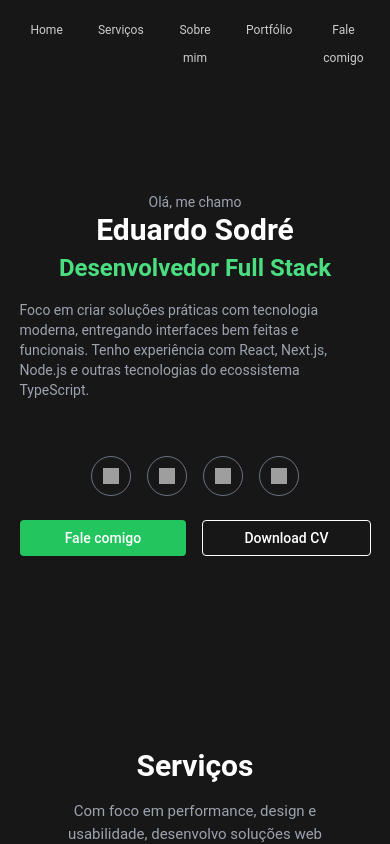
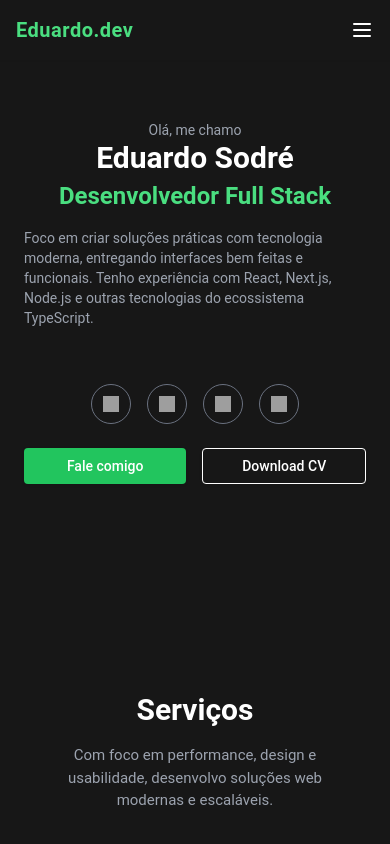
Before and after one commit to EduardooSodre/dev.eduardo, a Next.js app: page / in a window 390 px wide. Shown: the top 844 px of the page. Built offline with nearby package versions, Linux system fonts and the light colour scheme; grey boxes are pictures that could not be loaded.

Commit message:
feat: enhance AboutMe and HomePage components, improve Navbar functionality, and update ContactForm with better error handling

```diff
--- a/app/components/About-me.tsx
+++ b/app/components/About-me.tsx
@@ -1,40 +1,42 @@
-import Image from "next/image";
-import { ButtonHireMe } from "./ui/button";
+// components/AboutMe.tsx
+import Image from 'next/image';
+import { ButtonHireMe } from './ui/button';
 
 export default function AboutMe() {
     return (
         <section
             id="sobre"
-            className="py-20 text-white px-6 sm:px-12 md:px-20 lg:px-32 xl:px-40"
+            className="bg-neutral-900 text-white px-6 sm:px-10 md:px-20 lg:px-32 xl:px-40 py-24"
         >
             <div className="max-w-7xl mx-auto flex flex-col md:flex-row items-center justify-between gap-12">
                 {/* Imagem - escondida no mobile */}
                 <div
                     data-aos="zoom-out-up"
-                    className="hidden md:block w-full md:w-1/2">
+                    className="hidden md:block w-full md:w-1/2"
+                >
                     <Image
                         width={500}
                         height={500}
                         src="/perfil2.png"
-                        alt="Foto de Eduardo Sodré"
+                        alt="Eduardo Sodré desenvolvedor front-end"
                         className="rounded-xl object-cover shadow-lg"
-                        loading="lazy" />
+                        loading="lazy"
+                    />
                 </div>
 
                 {/* Texto */}
-                <div
-                    data-aos="zoom-out-left"
-                    className="w-full md:w-1/2">
-                    <h2 className="text-3xl font-bold mb-4 text-center md:text-left">Sobre mim</h2>
-                    <p className="text-gray-300 leading-relaxed text-sm sm:text-base  mb-6 ">
+                <div data-aos="zoom-out-left" className="w-full md:w-1/2">
+                    <h2 className="text-3xl font-bold mb-4 text-center md:text-left">
+                        Sobre mim
+                    </h2>
+                    <p className="text-gray-300 text-base leading-relaxed mb-6">
                         Sou desenvolvedor front-end com foco em criar experiências digitais simples, funcionais e com propósito. Tenho formação pela Alura e Rocketseat, onde desenvolvi habilidades com Next.js, React, Node.js e outras tecnologias modernas.
-                        <br />
+                        <br /><br />
                         Gosto de transformar ideias em projetos reais, com atenção ao detalhe, boa estrutura de código e foco total em quem vai usar. Acredito que tecnologia deve ser clara, acessível e construída em equipe.
                     </p>
-
                     <ButtonHireMe />
                 </div>
             </div>
-        </section >
+        </section>
     );
 }
--- a/app/components/HomePage.tsx
+++ b/app/components/HomePage.tsx
@@ -6,7 +6,7 @@ import { ButtonHome } from './ui/button';
 
 export default function HomePage() {
     return (
-        <section className="home flex flex-col-reverse md:flex-row items-center px-6 sm:px-12 lg:px-40 py-16 bg-neutral-900 text-white">
+        <section id='Home' className="home flex flex-col-reverse md:flex-row items-center px-6 sm:px-12 lg:px-40 py-20 bg-neutral-900 text-white">
             <div data-aos="fade-down-right" className="w-full md:w-1/2">
                 <p className="text-sm text-gray-400">Olá, me chamo</p>
                 <h2 className="text-3xl sm:text-4xl font-bold text-white">Eduardo Sodré</h2>
--- a/app/components/nav-bar.tsx
+++ b/app/components/nav-bar.tsx
@@ -1,29 +1,107 @@
-import Link from "next/link";
-import { ButtonHireMe } from "./ui/button";
 
-const Navbar = () => {
+'use client';
+
+import Link from 'next/link';
+import { useState } from 'react';
+import { Menu, X } from 'lucide-react';
+
+export default function Navbar() {
+  const [open, setOpen] = useState(false);
+
+  const navItems = [
+    { label: 'Home', href: '/#Home' },
+    { label: 'Serviços', href: '#Services' },
+    { label: 'Sobre mim', href: '#About-me' },
+    { label: 'Portfólio', href: '#Portfolio' },
+    { label: 'Fale comigo', href: '#Contact-me' },
+  ];
+
   return (
-    <nav className="nav flex w-full justify-between px-40 py-4 text-primary-foreground ">
-      <div className=" nav-link flex gap-10 opacity-80">
-        <Link href="/#" className={"text-lg link"}>
-          Home
-        </Link>
-        <Link href="#Services" className={"text-lg link"}>
-          Serviços
-        </Link>
-        <Link href="#About-me" className={"text-lg link"}>
-          Sobre mim
-        </Link>
-        <Link href="#Portfolio" className={"text-lg link"}>
-          Portfólio
-        </Link>
-        <Link href="#Contact-me" className={"text-lg link"}>
-          Fale comigo
-        </Link>
+    <header className="fixed top-0 left-0 z-50 w-full bg-neutral-900 text-white shadow-sm">
+      <div className="max-w-8xl mx-auto px-4 md:px-10 lg:px-20 py-4 flex items-center justify-between">
+        <h1 className="text-xl font-bold tracking-wide text-green-400">Eduardo.dev</h1>
+
+        {/* Desktop menu */}
+        <nav className="hidden md:flex gap-8 text-sm items-center">
+          {navItems.map((item) => (
+            <Link
+              key={item.href}
+              href={item.href}
+              className="hover:text-green-400 transition"
+            >
+              {item.label}
+            </Link>
+          ))}
+          <a
+            href="#Contact-me"
+            className="ml-4 px-4 py-2 rounded bg-green-500 hover:bg-green-600 transition text-sm text-white font-semibold"
+          >
+            Fale comigo
+          </a>
+        </nav>
+
+        {/* Mobile button */}
+        <button
+          onClick={() => setOpen(!open)}
+          className="md:hidden text-white"
+          aria-label="Toggle menu"
+        >
+          {open ? <X size={24} /> : <Menu size={24} />}
+        </button>
       </div>
-      <ButtonHireMe />
-    </nav>
+
+      {/* Mobile menu */}
+      {open && (
+        <div className="md:hidden bg-neutral-900 px-6 pb-6">
+          {navItems.map((item) => (
+            <Link
+              key={item.href}
+              href={item.href}
+              className="block py-2 text-sm border-b border-neutral-700 hover:text-green-400 transition"
+              onClick={() => setOpen(false)}
+            >
+              {item.label}
+            </Link>
+          ))}
+          <a
+            href="#Contact-me"
+            className="block mt-4 px-4 py-2 rounded bg-green-500 hover:bg-green-600 text-center text-sm text-white font-semibold"
+            onClick={() => setOpen(false)}
+          >
+            Fale comigo
+          </a>
+        </div>
+      )}
+    </header>
   );
-};
+}
 
-export default Navbar;
+// import Link from "next/link";
+// import { ButtonHireMe } from "./ui/button";
+
+// const Navbar = () => {
+//   return (
+//     <nav className="nav flex w-full justify-between px-40 py-4 text-primary-foreground ">
+//       <div className=" nav-link flex gap-10 opacity-80">
+//         <Link href="/#" className={"text-lg link"}>
+//           Home
+//         </Link>
+//         <Link href="#Services" className={"text-lg link"}>
+//           Serviços
+//         </Link>
+//         <Link href="#About-me" className={"text-lg link"}>
+//           Sobre mim
+//         </Link>
+//         <Link href="#Portfolio" className={"text-lg link"}>
+//           Portfólio
+//         </Link>
+//         <Link href="#Contact-me" className={"text-lg link"}>
+//           Fale comigo
+//         </Link>
+//       </div>
+//       <ButtonHireMe />
+//     </nav>
+//   );
+// };
+
+// export default Navbar;
--- a/app/components/ui/form.tsx
+++ b/app/components/ui/form.tsx
@@ -1,6 +1,7 @@
+// components/Form.tsx
 import { useState } from 'react';
 
-export default function Portfolio() {
+export default function ContactForm() {
   const [form, setForm] = useState({ nome: '', email: '', telefone: '', assunto: '' });
   const [erro, setErro] = useState('');
   const [sucesso, setSucesso] = useState(false);
@@ -35,7 +36,7 @@ export default function Portfolio() {
         setSucesso(true);
         setForm({ nome: '', email: '', telefone: '', assunto: '' });
       } else {
-        setErro('Erro ao enviar. Tente novamente mais tarde.');
+        setErro('Erro ao enviar. Verifique se as informações estão corretas e tente novamente.');
       }
     } catch (err) {
       console.error(err);
@@ -43,15 +44,11 @@ export default function Portfolio() {
     }
   };
 
-
   return (
-    <>
-
-      {/* Contact Section */}
-      <section id="contato" className="py-20 bg-neutral-800 rounded-lg text-white px-6 sm:px-10 lg:px-24">
+    <section id="contato" className="bg-neutral-900 text-white px-6 sm:px-10 md:px-20 lg:px-32 xl:px-40 py-24">
       <div className="max-w-2xl mx-auto text-center">
         <h2 className="text-3xl font-bold mb-4">Fale comigo</h2>
-          <p className="text-gray-400 mb-8">
+        <p className="text-gray-400 mb-10">
           Estou disponível para novos projetos e oportunidades. Preencha o formulário abaixo:
         </p>
 
@@ -60,29 +57,33 @@ export default function Portfolio() {
             type="text"
             name="nome"
             placeholder="Seu nome"
+            value={form.nome}
             onChange={handleChange}
-              className="w-full px-4 py-2 rounded bg-neutral-900 border border-gray-700 text-white"
+            className="w-full px-4 py-2 rounded bg-neutral-800 border border-gray-700 text-white"
           />
           <input
             type="email"
             name="email"
             placeholder="Seu e-mail"
+            value={form.email}
             onChange={handleChange}
-              className="w-full px-4 py-2 rounded bg-neutral-900 border border-gray-700 text-white"
+            className="w-full px-4 py-2 rounded bg-neutral-800 border border-gray-700 text-white"
           />
           <input
             type="text"
             name="telefone"
             placeholder="Seu telefone"
+            value={form.telefone}
             onChange={handleChange}
-              className="w-full px-4 py-2 rounded bg-neutral-900 border border-gray-700 text-white"
+            className="w-full px-4 py-2 rounded bg-neutral-800 border border-gray-700 text-white"
           />
           <textarea
             name="assunto"
             placeholder="Digite sua mensagem"
+            value={form.assunto}
             onChange={handleChange}
             rows={4}
-              className="w-full px-4 py-2 rounded bg-neutral-900 border border-gray-700 text-white"
+            className="w-full px-4 py-2 rounded bg-neutral-800 border border-gray-700 text-white"
           />
           {erro && <p className="text-red-500 text-sm">{erro}</p>}
           {sucesso && <p className="text-green-500 text-sm">Mensagem enviada com sucesso!</p>}
@@ -95,7 +96,5 @@ export default function Portfolio() {
         </form>
       </div>
     </section>
-
-    </>
   );
 }
--- a/app/globals.css
+++ b/app/globals.css
@@ -104,15 +104,6 @@ body {
 }
 
 @media (max-width: 517px) {
-  .nav a {
-    padding: 0%;
-    margin: 0%;
-    width: 100%;
-    font-size: 12px;
-    width: 100%;
-    text-rendering: auto;
-  }
-
   .services {
     margin-left: 0%;
     margin-right: 0%;
@@ -165,21 +156,11 @@ body {
 }
 
 @media (max-width: 795px) {
-  .nav {
-    width: 100%;
-    text-align: center;
-  }
-  .nav-link {
-    width: 100%;
-    gap: 20px;
-  }
   .link {
     width: 100%;
     font-size: 15px;
   }
-  .button-nav {
-    display: none;
-  }
+
   .portfolio {
     width: 100%;
     padding: 0%;
@@ -188,7 +169,7 @@ body {
   .perfil {
     display: none;
   }
-  .home,
+
   .social,
   p,
   h2,
@@ -205,19 +186,6 @@ body {
   }
 }
 
-@media (max-width: 1024px) {
-  .nav {
-    width: 100%;
-    padding-left: 5%;
-    padding-right: 5%;
-  }
-  .home {
-    width: 100%;
-    padding-left: 5%;
-    padding-right: 5%;
-  }
-}
-
 @media (max-width: 920px) {
   .portfolio {
     width: 100%;
```
Lines whose indentation alone changed are shown as unchanged.
